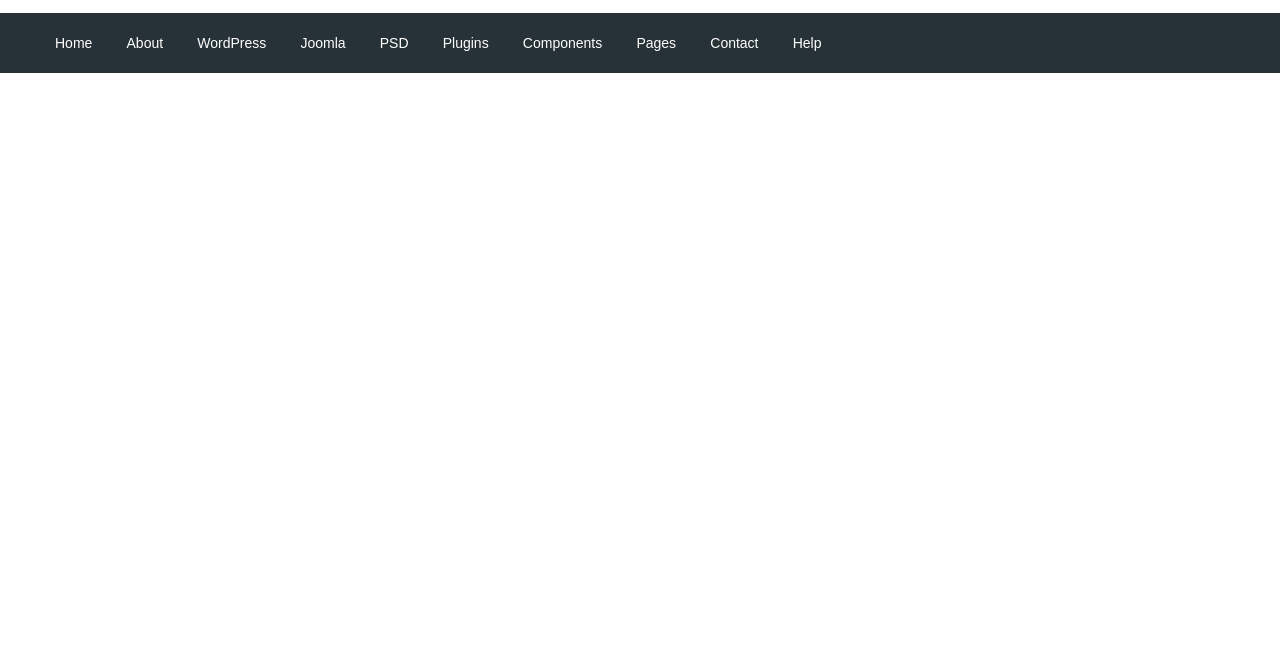
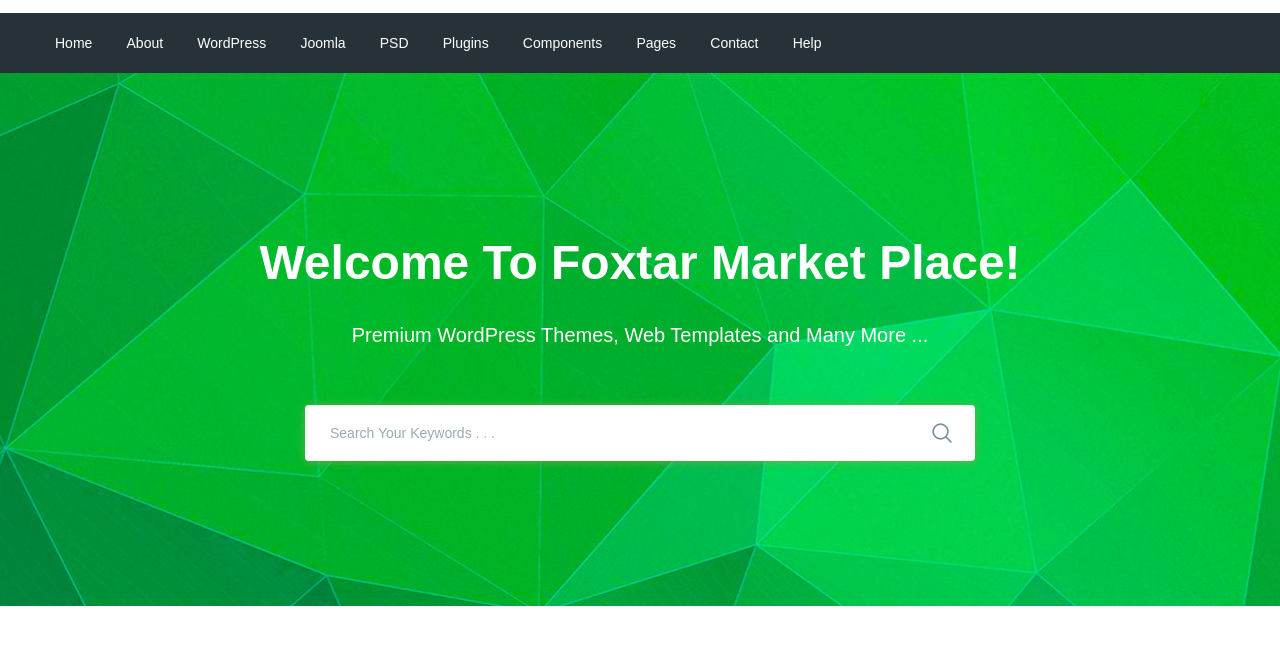
Before and after one commit to DeniNik/Moderno, a website: page app/index.html in a window 1280 px wide. Shown: the part 77-722 px from the top of the page. Drawn offline with nearby package versions, Linux system fonts and the light colour scheme; files that its build step writes are made by us from their sources.

Commit message:
add section search

```diff
--- a/app/index.html
+++ b/app/index.html
@@ -76,6 +76,30 @@
 
 
     </header>
+    <section class="search" style=" background-image: url(../images/search-bg.jpg)">
+        <div class="container">
+            <div class="search__inner">
+                <div class="search__inner-title">
+                    Welcome To Foxtar Market Place!
+                </div>
+                <div class="search__inner-text">
+                    Premium WordPress Themes, Web Templates and Many More ...
+                </div>
+                <div class="search__inner-form">
+                    <form>
+                        <input type="text" placeholder="Search Your Keywords . . ." required>
+                        <button type="submit">
+                            <img src="images/icons/search.png" alt="">
+                        </button>
+                    </form>
+
+                </div>
+
+            </div>
+
+        </div>
+
+    </section>
 
 
 
--- a/app/scss/style.scss
+++ b/app/scss/style.scss
@@ -56,3 +56,58 @@
         font-size: 14px;
     }
 }
+
+.search {
+    background-repeat: no-repeat;
+    background-size: cover;
+    background-position: center;
+    min-height: 533px;
+}
+
+.search__inner {
+    padding: 155px 0 100px;
+    color: #ffffff;
+    text-align: center;
+    &-title {
+        font-size: 48px;
+        font-weight: 700;
+        line-height: 70px;
+        margin-bottom: 25px;
+    }
+    &-text {
+        font-size: 20px;
+        font-weight: 500;
+        margin-bottom: 58px;
+    }
+    &-form {
+        max-width: 670px;
+        margin: 0 auto;
+        position: relative;
+        input {
+            display: block;
+            width: 100%;
+            box-shadow: 0px 1px 10px 0px rgba(124, 178, 64, 0.75);
+            border-radius: 4px;
+            height: 56px;
+            border: none;
+            font-size: 14px;
+            font-weight: 500;
+            outline: none;
+            padding-left: 25px;
+            padding-right: 55px;
+            &:focus {
+                border: 2px solid rgb(0, 255, 30);
+            }
+            &::placeholder {
+                color: #99abb4;
+            }
+        }
+        button {
+            position: absolute;
+            top: 17px;
+            right: 17px;
+            border: none;
+            background-color: transparent;
+        }
+    }
+}
```
Also changed, not shown: app/images/icons/search.png (added), app/images/icons/search.svg (added), app/images/search-bg.jpg (added).
